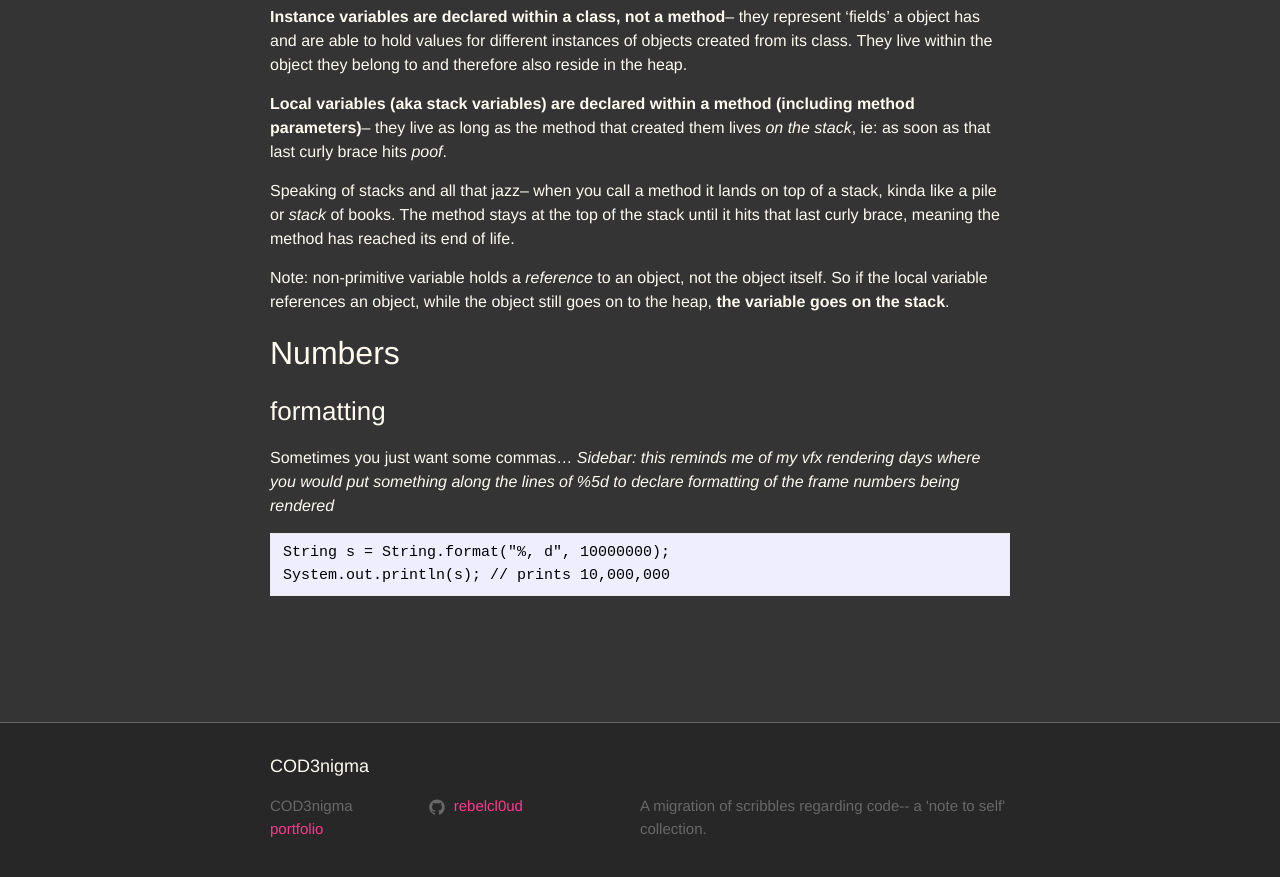
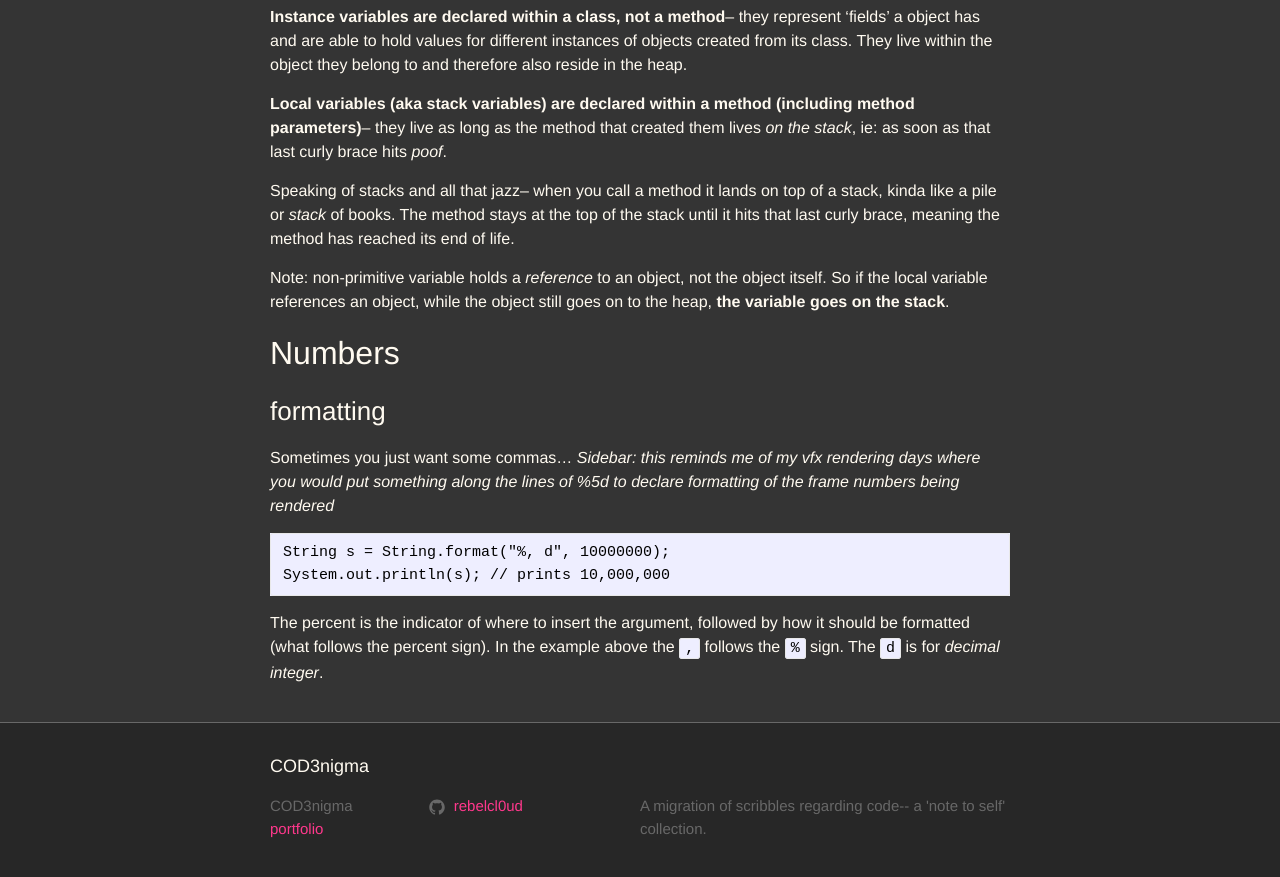
Before and after one commit to rebelcl0ud/blog, a Jekyll site: the page built from _posts/2019-03-30-[65]-head-first-java.markdown, in a window 1280 px wide and 900 px high, scrolled down 4567 px. Shown: the top 877 px of the window. Built offline with Jekyll 4.4.1, drawn with Linux system fonts in a browser that asks for light colours.

Commit message:
update: code format example explained

````diff
--- a/_posts/2019-03-30-[65]-head-first-java.markdown
+++ b/_posts/2019-03-30-[65]-head-first-java.markdown
@@ -163,3 +163,4 @@ Sometimes you just want some commas... *Sidebar: this reminds me of my vfx rende
 String s = String.format("%, d", 10000000);
 System.out.println(s); // prints 10,000,000
 ```
+The percent is the indicator of where to insert the argument, followed by how it should be formatted (what follows the percent sign). In the example above the `,` follows the `%` sign. The `d` is for *decimal integer*.
````
